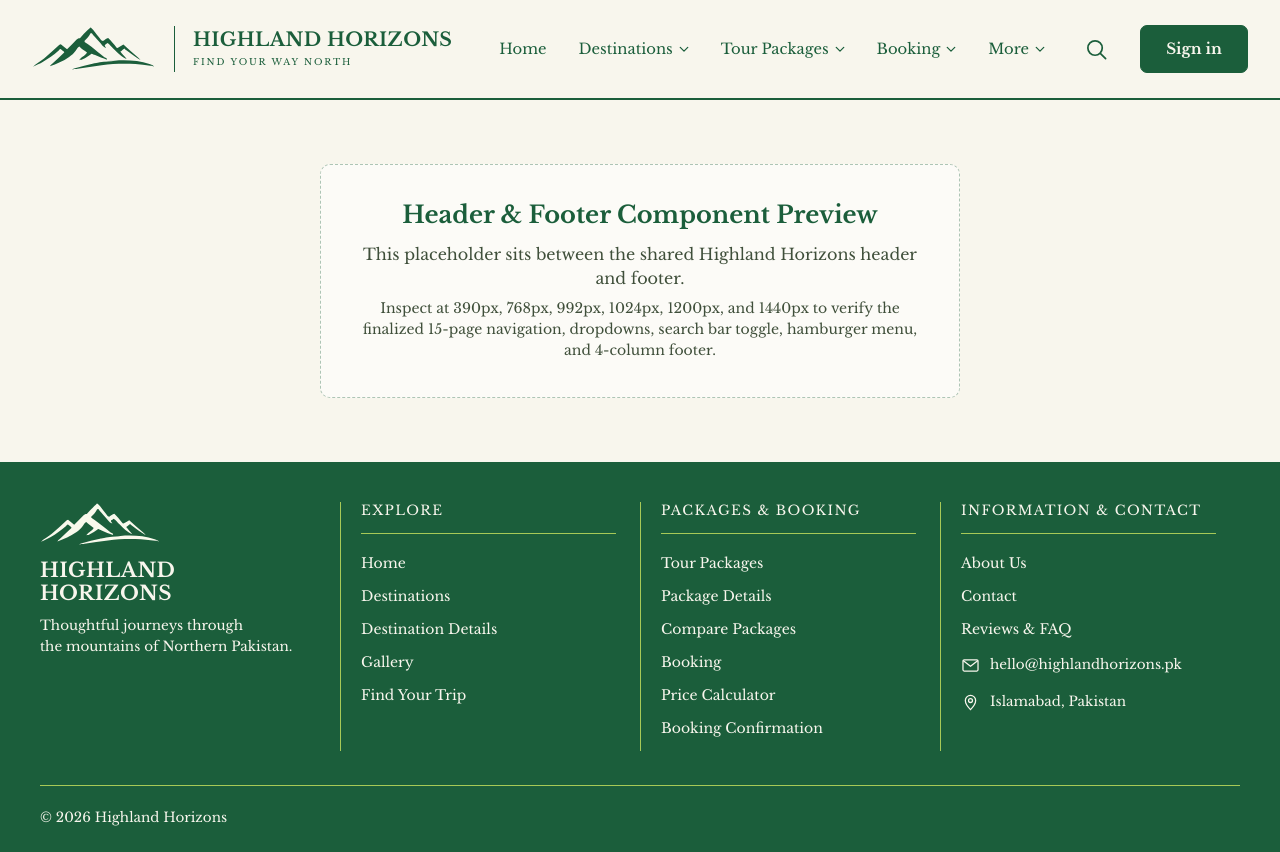
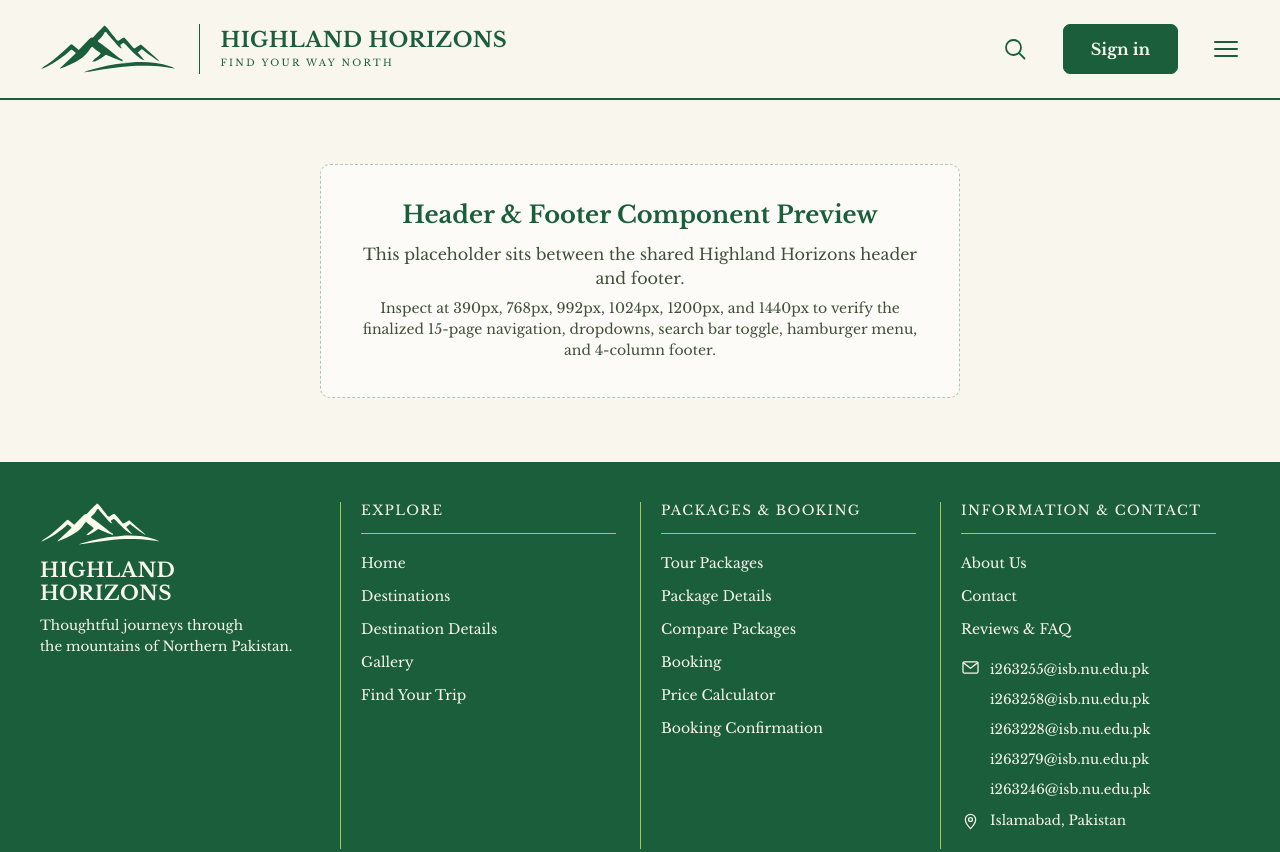
Before and after one commit to Faha-ali1/E_Group_7_HighlandHorizons, a plain HTML site: page header-footer-preview.html in a window 1280 px wide. Shown: the top 852 px of the page. Drawn offline with nearby package versions, Linux system fonts and the light colour scheme.

Commit message:
Updated hamburger navigation and team contacts

```diff
--- a/assets/css/layout.css
+++ b/assets/css/layout.css
@@ -100,16 +100,16 @@
   margin-top: 6px;
 }
 
-/* Mobile utility controls (search + hamburger) */
-.hh-mobile-controls {
-  gap: 26px;
+/* Utility controls (search, desktop/tablet Sign in, hamburger) */
+.hh-header-controls {
+  gap: 22px;
   flex-shrink: 0;
 }
 
 .hh-icon-btn {
   background: transparent;
   border: 0;
-  padding: 4px;
+  padding: 6px;
   color: var(--hh-forest-green);
   display: inline-flex;
   align-items: center;
@@ -137,9 +137,17 @@
 
 .hh-toggler {
   border: 0;
-  padding: 4px;
+  padding: 6px;
   color: var(--hh-forest-green);
   background: transparent;
+  display: inline-flex;
+  align-items: center;
+  justify-content: center;
+  border-radius: 4px;
+}
+
+.hh-toggler:hover {
+  opacity: 0.78;
 }
 
 .hh-hamburger-icon {
@@ -148,12 +156,17 @@
   display: block;
 }
 
-/* Collapsible navigation drawer (mobile default, including 390px and 768px) */
+/* Collapsible navigation menu (used across mobile, tablet, and desktop) */
 .hh-nav-collapse {
   padding-top: 12px;
+  padding-bottom: 16px;
   margin-top: 10px;
   border-top: 1px solid rgba(27, 94, 59, 0.18);
   max-width: 100%;
+}
+
+.hh-nav-drawer {
+  width: 100%;
 }
 
 .hh-nav-list {
@@ -164,10 +177,13 @@
   color: var(--hh-forest-green);
   font-size: 15px;
   font-weight: 400;
-  padding: 9px 4px;
+  padding: 10px 4px;
+  min-height: 44px;
+  width: 100%;
   display: inline-flex;
   align-items: center;
-  gap: 7px;
+  justify-content: space-between;
+  gap: 8px;
   transition: opacity 0.15s ease;
 }
 
@@ -187,8 +203,8 @@
 }
 
 .hh-chevron-icon {
-  width: 10px;
-  height: 7px;
+  width: 11px;
+  height: 8px;
   flex-shrink: 0;
   transition: transform 0.2s ease;
 }
@@ -198,19 +214,19 @@
 }
 
 .hh-dropdown-menu {
-  background-color: var(--hh-cream);
-  border: 1px solid rgba(27, 94, 59, 0.25);
+  background-color: rgba(255, 255, 255, 0.45);
+  border: 1px solid rgba(27, 94, 59, 0.2);
   border-radius: 6px;
   padding: 6px 0;
-  margin-top: 4px;
-  box-shadow: 0 8px 20px rgba(27, 94, 59, 0.08);
-  max-width: calc(100vw - 40px);
+  margin: 4px 0 8px;
+  box-shadow: none;
+  max-width: 100%;
 }
 
 .hh-dropdown-item {
   color: var(--hh-forest-green);
   font-size: 14px;
-  padding: 8px 16px;
+  padding: 9px 16px;
   white-space: normal;
 }
 
@@ -422,13 +438,27 @@
   margin-top: 12px;
 }
 
+.hh-contact-emails-row {
+  display: flex;
+  align-items: flex-start;
+  gap: 10px;
+}
+
+.hh-contact-email-icon {
+  margin-top: 2px;
+}
+
+.hh-contact-email-list li + li {
+  margin-top: 6px;
+}
+
 .hh-contact-item {
   display: inline-flex;
   align-items: center;
   gap: 10px;
   color: var(--hh-cream);
   text-decoration: none;
-  font-size: 14px;
+  font-size: 13.5px;
   line-height: 1.4;
   overflow-wrap: anywhere;
 }
@@ -483,6 +513,23 @@ a.hh-contact-item:focus-visible {
     padding: 12px 28px;
   }
 
+  .hh-header-controls {
+    gap: 24px;
+  }
+
+  .hh-signin-btn {
+    width: auto;
+    min-width: 104px;
+    height: 44px;
+    padding: 0 20px;
+    font-size: 15px;
+  }
+
+  .hh-nav-drawer {
+    max-width: 340px;
+    margin-left: auto;
+  }
+
   .hh-footer-inner {
     padding: 36px 32px;
   }
@@ -494,8 +541,8 @@ a.hh-contact-item:focus-visible {
 
 @media (min-width: 992px) {
   .hh-header-inner {
-    min-height: 92px;
-    padding: 0 24px;
+    min-height: 98px;
+    padding: 18px 36px 18px 40px;
   }
 
   .hh-brand {
@@ -503,79 +550,69 @@ a.hh-contact-item:focus-visible {
   }
 
   .hh-header-logo {
-    height: 38px;
+    height: 51px;
   }
 
   .hh-brand-divider {
-    height: 42px;
-    margin: 0 12px;
+    height: 50px;
+    margin: 0 20px 0 22px;
   }
 
   .hh-brand-title {
-    font-size: 15.5px;
+    font-size: 21px;
     line-height: 1.1;
-    letter-spacing: 0.015em;
+    letter-spacing: 0.02em;
   }
 
   .hh-brand-tagline {
-    font-size: 8px;
-    letter-spacing: 0.18em;
-    margin-top: 5px;
+    font-size: 9.5px;
+    letter-spacing: 0.24em;
+    margin-top: 6px;
+  }
+
+  .hh-header-controls {
+    gap: 30px;
+  }
+
+  .hh-search-icon {
+    width: 24px;
+    height: 24px;
+  }
+
+  .hh-hamburger-icon {
+    width: 24px;
+    height: 18px;
+  }
+
+  .hh-signin-btn {
+    width: auto;
+    min-width: 115px;
+    height: 50px;
+    padding: 0 24px;
+    font-size: 16px;
   }
 
   .hh-nav-collapse {
-    padding-top: 0;
-    margin-top: 0;
-    border-top: 0;
+    margin-top: 16px;
+    padding-top: 14px;
+    padding-bottom: 18px;
   }
 
-  .hh-nav-list {
-    gap: 8px;
-    margin-right: 14px;
+  .hh-nav-drawer {
+    max-width: 360px;
   }
 
   .hh-nav-link {
-    font-size: 13.25px;
-    gap: 5px;
-    padding: 8px 2px;
-    white-space: nowrap;
+    font-size: 15.5px;
+    padding: 10px 6px;
   }
 
   .hh-nav-link:hover {
     opacity: 0.78;
   }
 
-  .hh-dropdown-menu {
-    min-width: 215px;
-    max-width: none;
-  }
-
-  .hh-dropdown-item {
-    white-space: nowrap;
-  }
-
-  .hh-nav-actions {
-    margin-top: 0;
-    padding-bottom: 0;
-    gap: 18px;
-    flex-shrink: 0;
-  }
-
-  .hh-search-icon {
-    width: 21px;
-    height: 21px;
-  }
-
-  .hh-signin-btn {
-    width: auto;
-    min-width: 96px;
-    height: 44px;
-    padding: 0 18px;
-    font-size: 14.5px;
-  }
-
   .hh-search-inner {
-    padding: 14px 24px;
+    padding: 14px 40px;
   }
 
   .hh-search-form {
@@ -638,62 +675,6 @@ a.hh-contact-item:focus-visible {
    ========================================================================== */
 
 @media (min-width: 1200px) {
-  .hh-header-inner {
-    min-height: 98px;
-    padding: 0 32px;
-  }
-
-  .hh-header-logo {
-    height: 46px;
-  }
-
-  .hh-brand-divider {
-    height: 46px;
-    margin: 0 18px;
-  }
-
-  .hh-brand-title {
-    font-size: 19px;
-    letter-spacing: 0.02em;
-  }
-
-  .hh-brand-tagline {
-    font-size: 9px;
-    letter-spacing: 0.21em;
-    margin-top: 6px;
-  }
-
-  .hh-nav-list {
-    gap: 16px;
-    margin-right: 28px;
-  }
-
-  .hh-nav-link {
-    font-size: 14.75px;
-    gap: 6px;
-    padding: 8px 3px;
-  }
-
-  .hh-nav-actions {
-    gap: 28px;
-  }
-
-  .hh-search-icon {
-    width: 23px;
-    height: 23px;
-  }
-
-  .hh-signin-btn {
-    min-width: 108px;
-    height: 48px;
-    padding: 0 22px;
-    font-size: 15px;
-  }
-
-  .hh-search-inner {
-    padding: 14px 32px;
-  }
-
   .hh-footer-inner {
     padding: 40px 40px 36px;
   }
@@ -725,59 +706,6 @@ a.hh-contact-item:focus-visible {
 }
 
 @media (min-width: 1360px) {
-  .hh-header-inner {
-    padding: 0 36px 0 40px;
-  }
-
-  .hh-header-logo {
-    height: 51px;
-  }
-
-  .hh-brand-divider {
-    height: 50px;
-    margin: 0 20px 0 22px;
-  }
-
-  .hh-brand-title {
-    font-size: 21px;
-  }
-
-  .hh-brand-tagline {
-    font-size: 9.5px;
-    letter-spacing: 0.24em;
-  }
-
-  .hh-nav-list {
-    gap: 22px;
-    margin-right: 40px;
-  }
-
-  .hh-nav-link {
-    font-size: 15.5px;
-    gap: 7px;
-    padding: 8px 4px;
-  }
-
-  .hh-nav-actions {
-    gap: 44px;
-  }
-
-  .hh-search-icon {
-    width: 24px;
-    height: 24px;
-  }
-
-  .hh-signin-btn {
-    min-width: 115px;
-    height: 50px;
-    padding: 0 24px;
-    font-size: 16px;
-  }
-
-  .hh-search-inner {
-    padding: 14px 40px;
-  }
-
   .hh-contact-item {
     font-size: 14px;
     gap: 12px;
--- a/assets/js/layout.js
+++ b/assets/js/layout.js
@@ -146,6 +146,45 @@
     }
   }
 
+  function initHeaderMenu(headerContainer) {
+    var navCollapse = headerContainer.querySelector("#hhMainNav");
+    var toggler = headerContainer.querySelector(".hh-toggler");
+
+    if (!navCollapse || !toggler) {
+      return;
+    }
+
+    function hideMenu(restoreFocus) {
+      if (!navCollapse.classList.contains("show")) {
+        return;
+      }
+      if (window.bootstrap && window.bootstrap.Collapse) {
+        window.bootstrap.Collapse.getOrCreateInstance(navCollapse, { toggle: false }).hide();
+      } else {
+        navCollapse.classList.remove("show");
+        toggler.setAttribute("aria-expanded", "false");
+      }
+      if (restoreFocus) {
+        toggler.focus();
+      }
+    }
+
+    document.addEventListener("keydown", function (event) {
+      if (event.key === "Escape" && navCollapse.classList.contains("show")) {
+        hideMenu(true);
+      }
+    });
+
+    document.addEventListener("click", function (event) {
+      if (
+        navCollapse.classList.contains("show") &&
+        !headerContainer.contains(event.target)
+      ) {
+        hideMenu(false);
+      }
+    });
+  }
+
   function loadComponent(placeholderId, componentPath, basePath, onLoaded) {
     var target = document.getElementById(placeholderId);
     if (!target) {
@@ -181,6 +220,7 @@
 
     loadComponent("site-header", "components/header.html", basePath, function (headerEl) {
       highlightActiveNav(headerEl);
+      initHeaderMenu(headerEl);
       initHeaderSearch(headerEl);
     });
 
--- a/components/footer.html
+++ b/components/footer.html
@@ -59,14 +59,18 @@
         </ul>
 
         <ul class="list-unstyled hh-footer-contact-list mb-0">
-          <li>
-            <a href="mailto:hello@highlandhorizons.pk" class="hh-contact-item">
-              <svg class="hh-contact-icon" viewBox="0 0 24 24" fill="none" aria-hidden="true">
-                <rect x="2.5" y="5" width="19" height="14" rx="1.5" stroke="currentColor" stroke-width="1.6" />
-                <path d="M3 6L12 13L21 6" stroke="currentColor" stroke-width="1.6" stroke-linecap="round" stroke-linejoin="round" />
-              </svg>
-              <span>hello@highlandhorizons.pk</span>
-            </a>
+          <li class="hh-contact-emails-row">
+            <svg class="hh-contact-icon hh-contact-email-icon" viewBox="0 0 24 24" fill="none" aria-hidden="true">
+              <rect x="2.5" y="5" width="19" height="14" rx="1.5" stroke="currentColor" stroke-width="1.6" />
+              <path d="M3 6L12 13L21 6" stroke="currentColor" stroke-width="1.6" stroke-linecap="round" stroke-linejoin="round" />
+            </svg>
+            <ul class="list-unstyled hh-contact-email-list mb-0">
+              <li><a href="mailto:i263255@isb.nu.edu.pk" class="hh-contact-item">i263255@isb.nu.edu.pk</a></li>
+              <li><a href="mailto:i263258@isb.nu.edu.pk" class="hh-contact-item">i263258@isb.nu.edu.pk</a></li>
+              <li><a href="mailto:i263228@isb.nu.edu.pk" class="hh-contact-item">i263228@isb.nu.edu.pk</a></li>
+              <li><a href="mailto:i263279@isb.nu.edu.pk" class="hh-contact-item">i263279@isb.nu.edu.pk</a></li>
+              <li><a href="mailto:i263246@isb.nu.edu.pk" class="hh-contact-item">i263246@isb.nu.edu.pk</a></li>
+            </ul>
           </li>
           <li>
             <span class="hh-contact-item">
--- a/components/header.html
+++ b/components/header.html
@@ -1,5 +1,5 @@
 <header class="hh-header">
-  <nav class="navbar navbar-expand-lg hh-navbar" aria-label="Main navigation">
+  <nav class="navbar hh-navbar" aria-label="Main navigation">
     <div class="hh-header-inner container-fluid">
       <!-- Brand logo + wordmark -->
       <a
@@ -22,8 +22,8 @@
         </span>
       </a>
 
-      <!-- Mobile utility controls: search icon + hamburger button -->
-      <div class="hh-mobile-controls d-flex d-lg-none align-items-center">
+      <!-- Utility controls visible on all screen sizes: Search, Sign in (tablet/desktop), Hamburger -->
+      <div class="hh-header-controls d-flex align-items-center">
         <button
           type="button"
           class="hh-icon-btn hh-search-trigger"
@@ -36,6 +36,13 @@
             <line x1="16.2" y1="16.2" x2="21.5" y2="21.5" stroke="currentColor" stroke-width="1.8" stroke-linecap="round" />
           </svg>
         </button>
+
+        <a
+          class="btn hh-signin-btn d-none d-md-inline-flex"
+          data-hh-page="login-signup"
+          data-hh-href="#"
+          href="#"
+        >Sign in</a>
 
         <button
           class="navbar-toggler hh-toggler"
@@ -54,9 +61,10 @@
         </button>
       </div>
 
-      <!-- Collapsible navigation links + desktop actions -->
+      <!-- Collapsible hamburger menu used across all screen sizes -->
       <div class="collapse navbar-collapse hh-nav-collapse" id="hhMainNav">
-        <ul class="navbar-nav hh-nav-list ms-lg-auto align-items-lg-center">
+        <div class="hh-nav-drawer">
+          <ul class="navbar-nav hh-nav-list">
             <li class="nav-item">
               <a class="nav-link hh-nav-link" data-hh-page="home" data-hh-href="#" href="#">Home</a>
             </li>
@@ -139,7 +147,7 @@
                   <path d="M1.5 1.5L6 6L10.5 1.5" stroke="currentColor" stroke-width="1.5" stroke-linecap="round" stroke-linejoin="round" />
                 </svg>
               </a>
-            <ul class="dropdown-menu dropdown-menu-lg-end hh-dropdown-menu" aria-labelledby="hhMoreDropdown">
+              <ul class="dropdown-menu hh-dropdown-menu" aria-labelledby="hhMoreDropdown">
                 <li><a class="dropdown-item hh-dropdown-item" data-hh-page="about-us" data-hh-href="#" href="#">About Us</a></li>
                 <li><a class="dropdown-item hh-dropdown-item" data-hh-page="contact" data-hh-href="#" href="#">Contact</a></li>
                 <li><a class="dropdown-item hh-dropdown-item" data-hh-page="reviews-faq" data-hh-href="#" href="#">Reviews &amp; FAQ</a></li>
@@ -147,22 +155,10 @@
             </li>
           </ul>
 
-        <!-- Desktop search + Sign in button (Sign in links to Login/Signup) -->
-        <div class="hh-nav-actions d-flex align-items-lg-center">
-          <button
-            type="button"
-            class="hh-icon-btn hh-search-trigger d-none d-lg-inline-flex"
-            aria-label="Toggle search"
-            aria-expanded="false"
-            aria-controls="hhSearchPanel"
-          >
-            <svg class="hh-search-icon" viewBox="0 0 24 24" fill="none" aria-hidden="true">
-              <circle cx="10.5" cy="10.5" r="7.5" stroke="currentColor" stroke-width="1.8" />
-              <line x1="16.2" y1="16.2" x2="21.5" y2="21.5" stroke="currentColor" stroke-width="1.8" stroke-linecap="round" />
-            </svg>
-          </button>
-
+          <!-- Sign in inside drawer for small mobile viewports -->
+          <div class="hh-nav-actions d-md-none">
             <a class="btn hh-signin-btn" data-hh-page="login-signup" data-hh-href="#" href="#">Sign in</a>
+          </div>
         </div>
       </div>
     </div>
```
Lines whose indentation alone changed are shown as unchanged.
